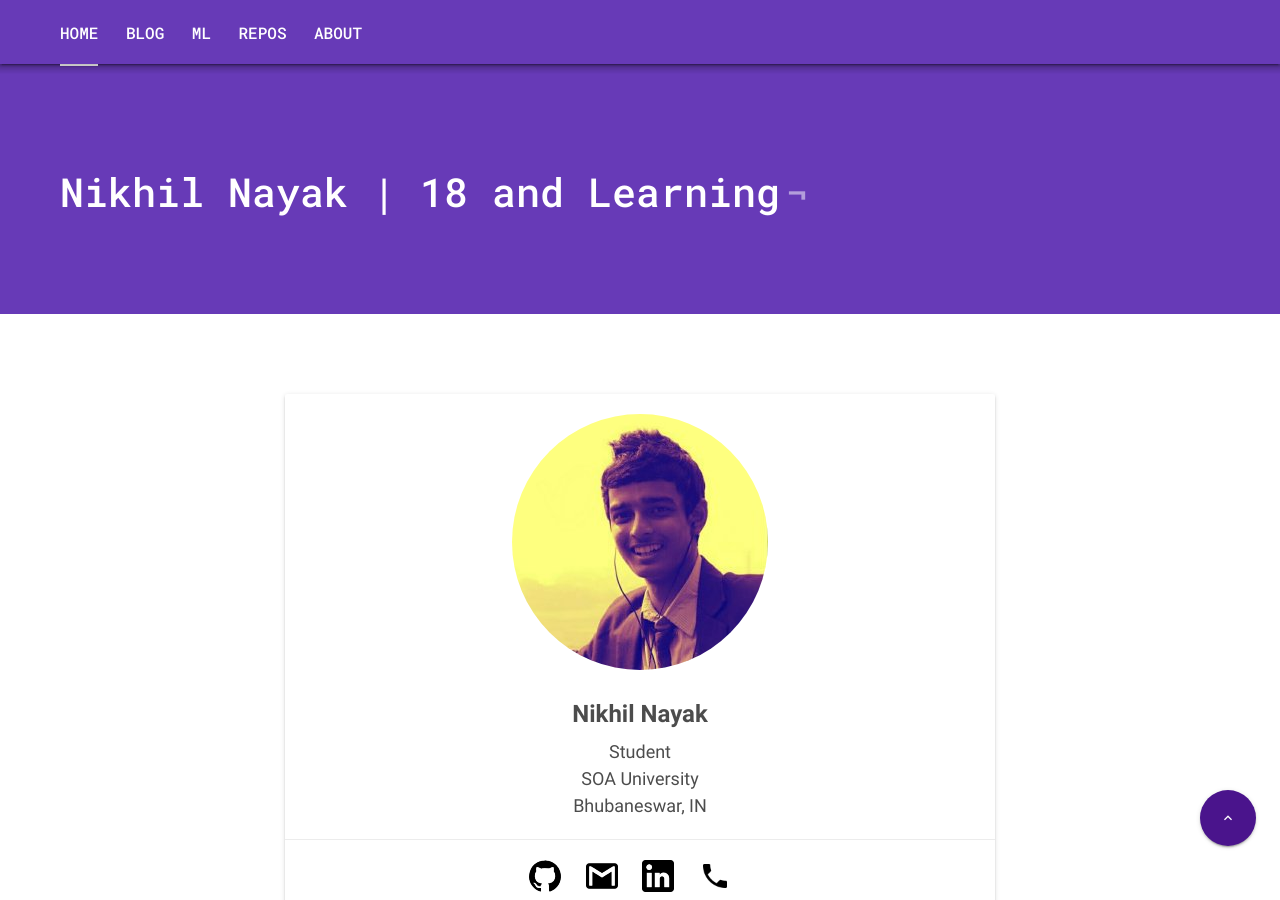
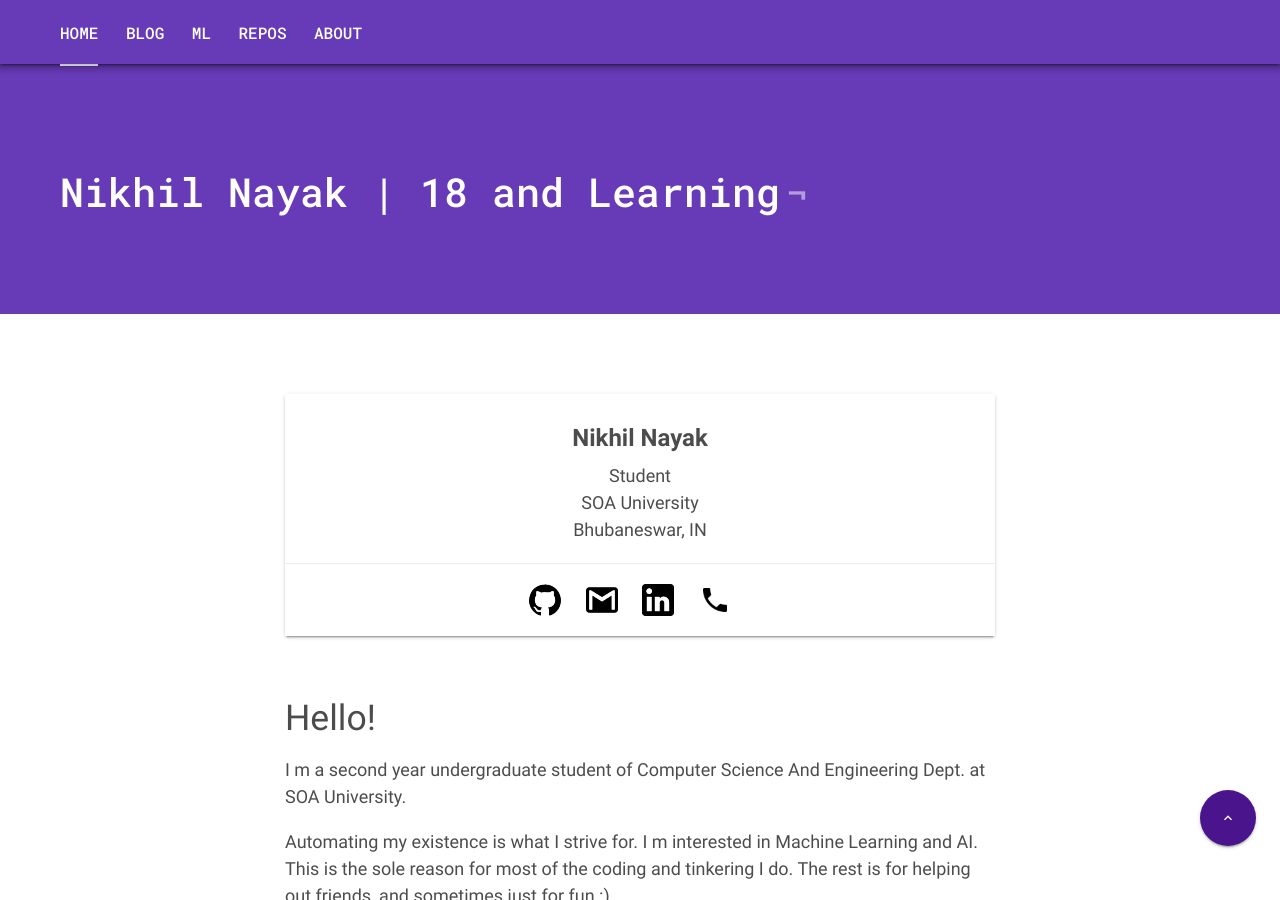
Before and after one commit to nikhilnayak98/blog, a Jekyll site: the page built from index.markdown, in a window 1280 px wide and 900 px high. Built offline with Jekyll 4.4.1, drawn with Linux system fonts in a browser that asks for light colours; nearby versions of some CDN libraries; comment, search, counter and statistics services are not loaded.

Commit message:
Update index.markdown

```diff
--- a/index.markdown
+++ b/index.markdown
@@ -5,11 +5,6 @@ title: Nikhil Nayak | 18 and Learning
 <div class="col s12 m12 l4" id="fadeIn" style="opacity: 1;">
 
                 <div class="card hoverable">
-                    <div class="waves-effect waves-block waves-light">
-                        <div class="center" style="padding-top: 20px;">
-                            <img width="256px" height="256px" src="images/self_pic.jpg" class="circle responsive-img">
-                        </div>
-                    </div>
                     <div class="card-content center">
                         <span class="card-title activator center" style="color:rgba(0,0,0,0.7);"><strong>Nikhil Nayak</strong>
                          </span>
```
